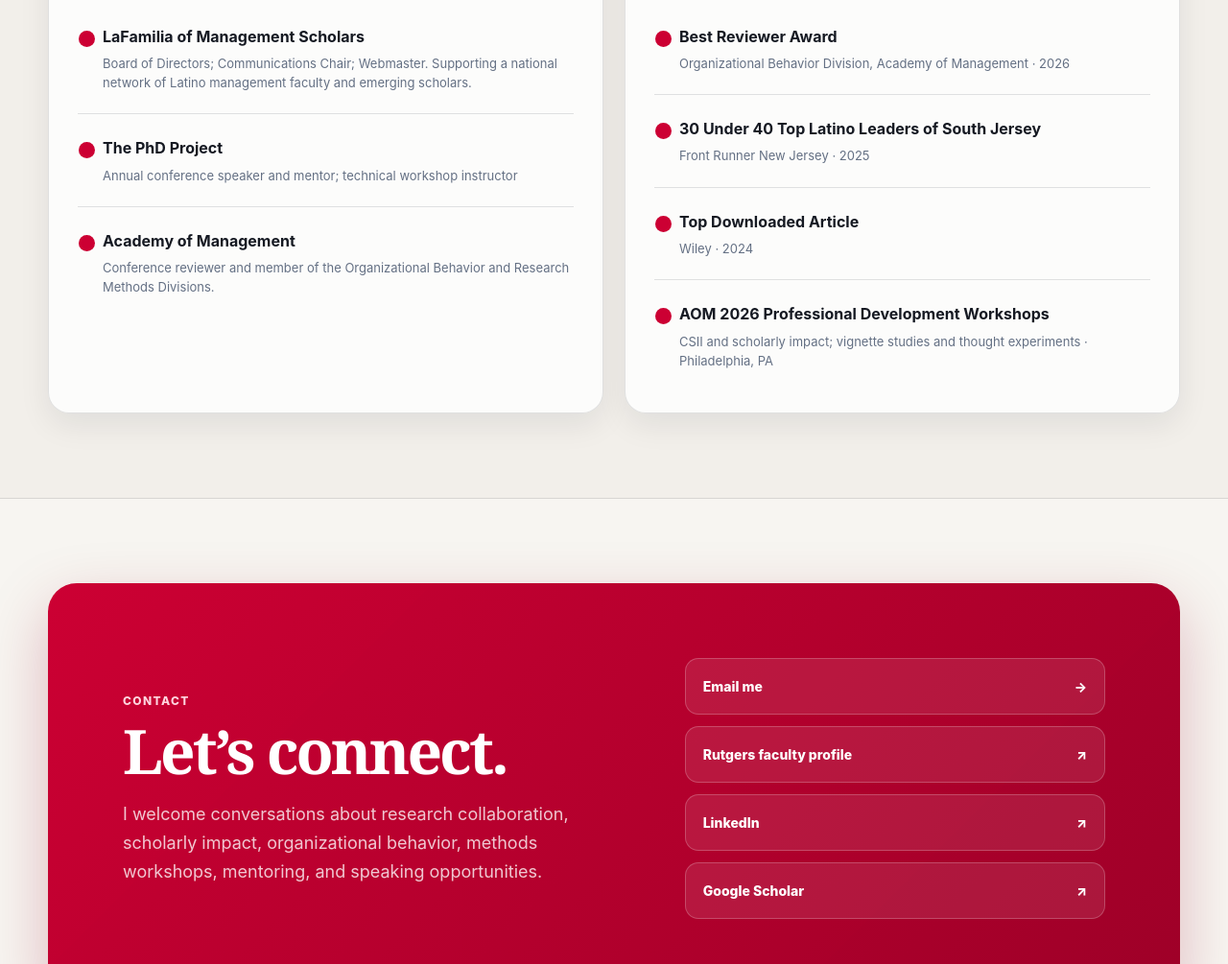
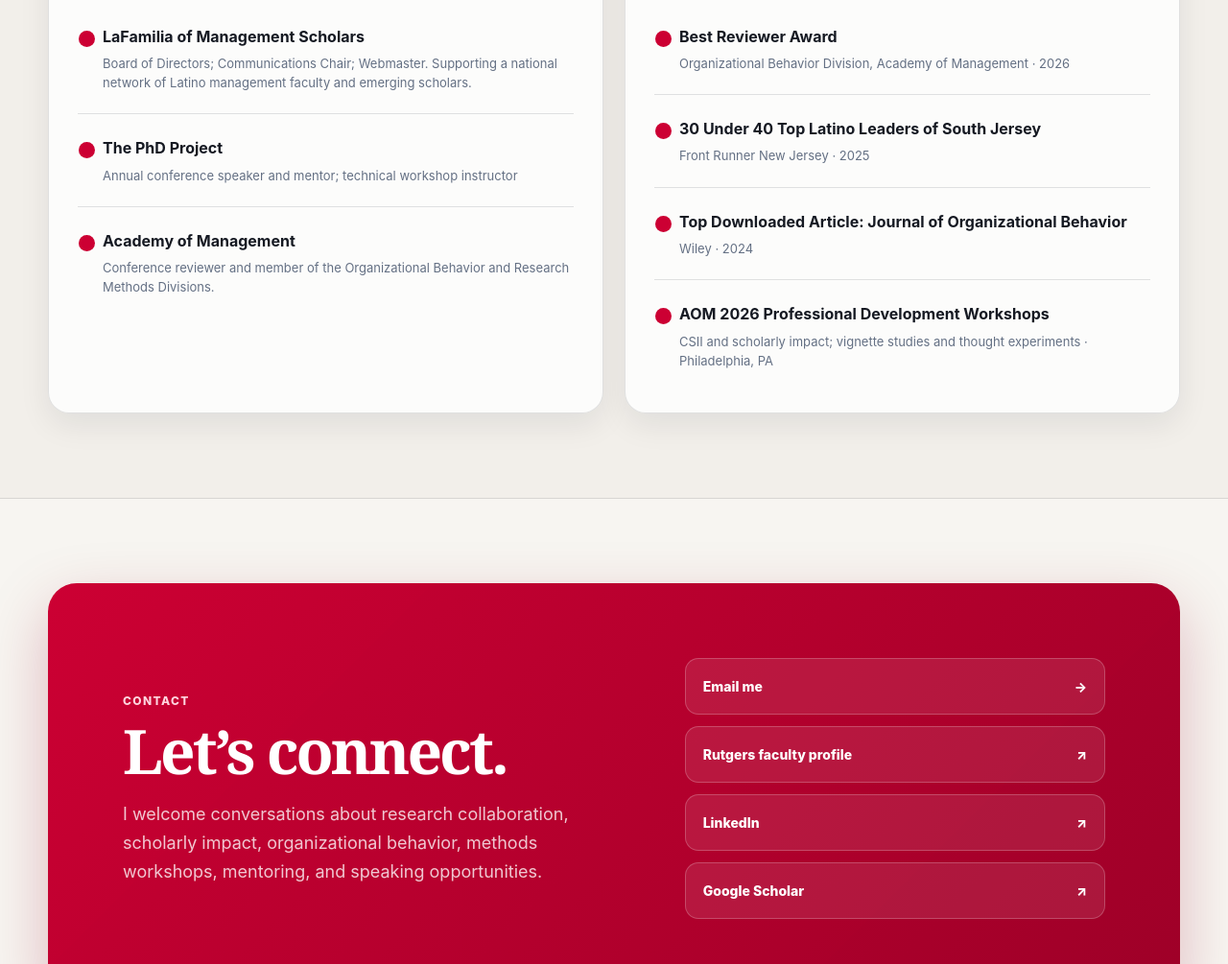
Before and after one commit to jrbbeltran/personal_site, a plain HTML site: page index.html in a window 1280 px wide. Shown: the part 6423-7428 px from the top of the page at 96% size. Drawn offline with Linux system fonts and the light colour scheme.

Commit message:
Update index.html

```diff
--- a/index.html
+++ b/index.html
@@ -1343,7 +1343,7 @@
                 <p>Front Runner New Jersey · 2025</p>
               </div>
               <div class="timeline-item">
-                <h4>Top Downloaded Article</h4>
+                <h4>Top Downloaded Article: Journal of Organizational Behavior</h4>
                 <p>Wiley · 2024</p>
               </div>
               <div class="timeline-item">
```
